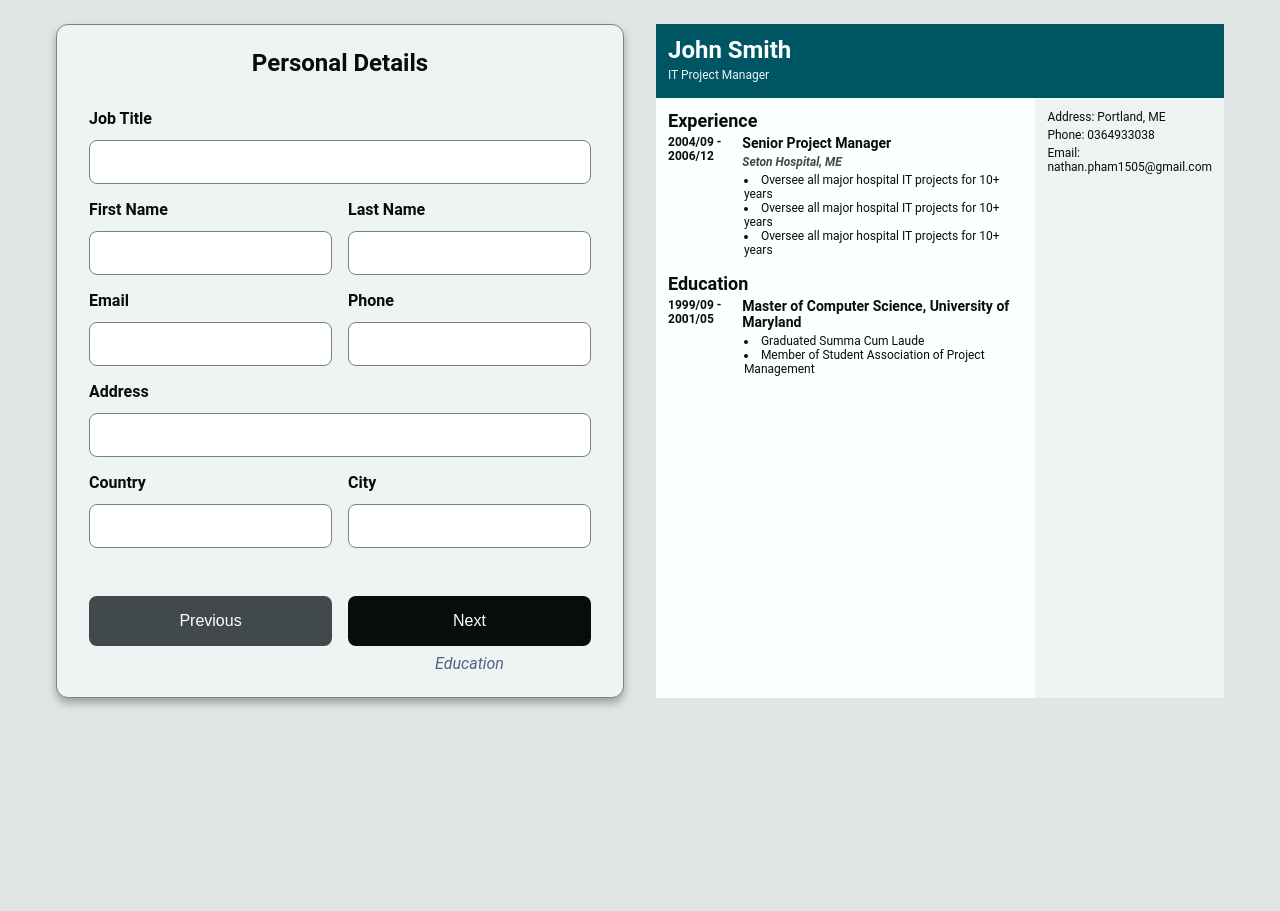
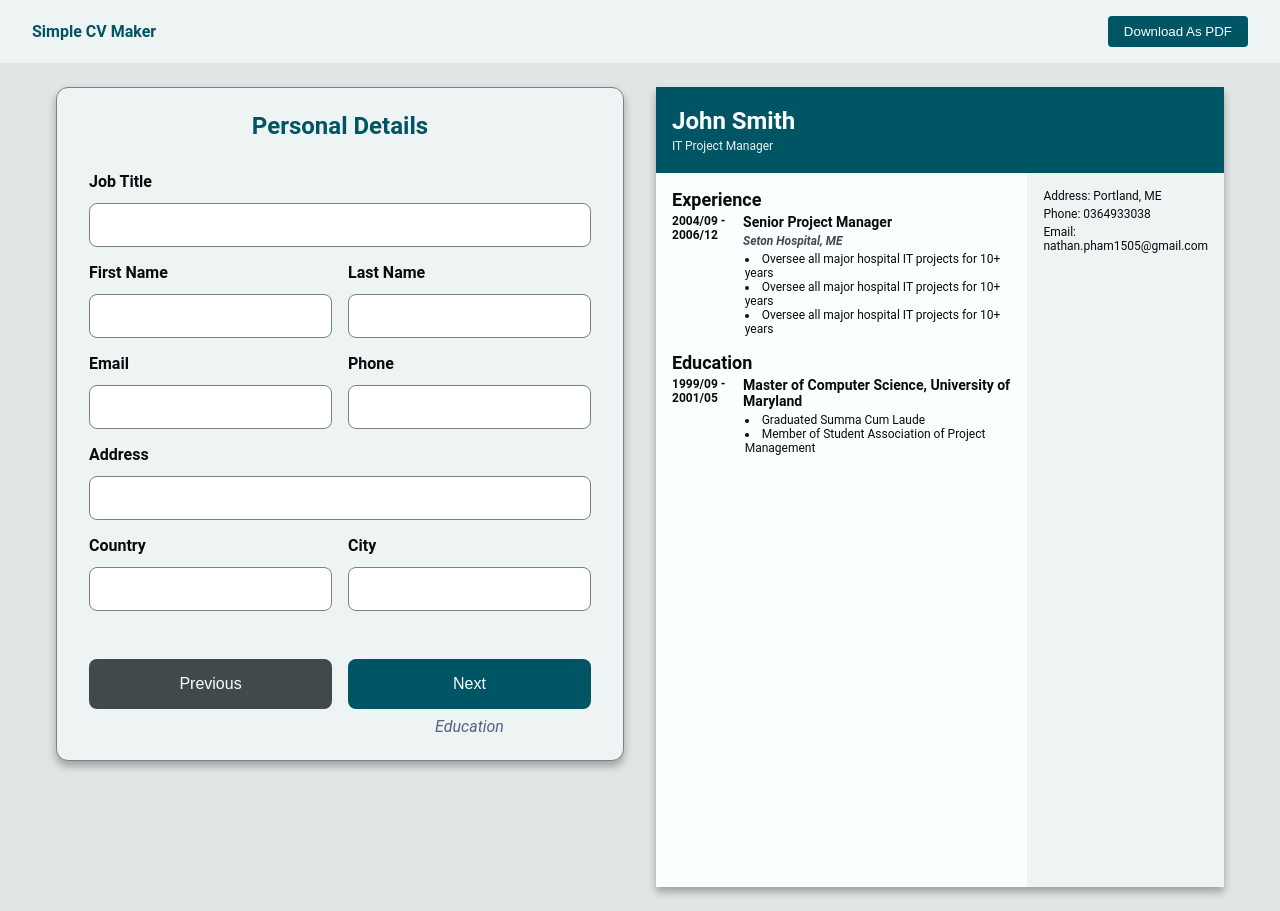
Before and after one commit to NgocPMT/react-cv-application, a React (Vite) app: page / in a window 1280 px wide. Before the commit the page ends 800 px from the top, so only its background shows below. Built offline with nearby package versions, Linux system fonts and the light colour scheme.

Commit message:
implement navbar with styling, adjust cv preview spacing

```diff
--- a/src/components/App.jsx
+++ b/src/components/App.jsx
@@ -1,4 +1,5 @@
 import { useEffect, useState } from "react";
+import Navbar from "./Navbar";
 import "../css/App.css";
 
 export default function App() {
@@ -86,6 +87,8 @@ export default function App() {
   }, []);
 
   return (
+    <>
+      <Navbar />
       <div className="body-wrapper">
         <div className="form-container">
           <Form title={forms[0]} index={0} formIndex={formIndex}>
@@ -184,7 +187,15 @@ export default function App() {
           </div>
         </div>
 
-      {isMobile && isPreviewOpen && <div className="preview-backdrop"></div>}
+        {isMobile && isPreviewOpen && (
+          <div
+            className="preview-backdrop"
+            onClick={togglePreview}
+            role="button"
+            aria-label="Close preview"
+            tabIndex={0}
+          ></div>
+        )}
         {(!isMobile || isPreviewOpen) && (
           <>
             <div className="cv-preview">
@@ -219,7 +230,9 @@ export default function App() {
                     <h3>Master of Computer Science, University of Maryland</h3>
                     <ul>
                       <li>Graduated Summa Cum Laude</li>
-                    <li>Member of Student Association of Project Management</li>
+                      <li>
+                        Member of Student Association of Project Management
+                      </li>
                     </ul>
                   </div>
                 </div>
@@ -234,6 +247,7 @@ export default function App() {
           </>
         )}
       </div>
+    </>
   );
 }
 
--- /dev/null
+++ b/src/components/Navbar.jsx
@@ -0,0 +1,12 @@
+import "../css/Navbar.css";
+
+export default function Navbar() {
+  return (
+    <header>
+      <p>Simple CV Maker</p>
+      <nav>
+        <button>Download As PDF</button>
+      </nav>
+    </header>
+  );
+}
--- a/src/css/App.css
+++ b/src/css/App.css
@@ -95,6 +95,7 @@ section.form {
 
 .form-title {
   margin-bottom: 2rem;
+  color: var(--primary);
 }
 
 .field-group {
@@ -137,12 +138,12 @@ section.form {
   padding: 1rem;
   border: none;
   border-radius: 0.5rem;
-  background-color: var(--text);
+  background-color: var(--primary);
   color: var(--bg-light);
   font-size: 1rem;
   margin-bottom: 1rem;
   cursor: pointer;
-  transition: background-color 0.3s, color 0.3s;
+  transition: all 0.3s;
 }
 
 .buttons button:not(.disabled):hover {
@@ -150,7 +151,7 @@ section.form {
   transform: translateY(-1px);
 }
 
-.form .preview-btn {
+.buttons .preview-btn {
   background-color: var(--info);
   color: var(--bg-light);
 }
@@ -205,6 +206,10 @@ button.disabled {
 .cv-preview h2,
 .cv-preview h3 {
   margin-bottom: 0.25rem;
+}
+
+.cv-preview h1 {
+  margin-top: 0.25rem;
 }
 
 .experience,
@@ -270,25 +275,35 @@ button.disabled {
     padding: 1.5rem 3.5rem;
     display: grid;
     grid-template-columns: 1fr 1fr;
+    grid-template-rows: auto 1fr;
     gap: 2rem;
+  }
+
+  .form-container {
+    grid-area: 1 / 1 / 2 / 2;
   }
 
   .cv-preview {
     position: static;
     width: 100%;
     font-size: 0.75rem;
+    min-height: 50rem;
+    grid-area: 1 / 2 / 3 / 3;
+    border: none;
+    box-shadow: 0px 5px 8px rgba(0, 0, 0, 0.3);
+    overflow: hidden;
   }
 
   .cv-preview .cv-header {
-    padding: 0.75rem;
+    padding: 1rem;
   }
 
   .cv-preview .cv-main {
-    padding: 0.75rem;
+    padding: 1rem;
   }
 
   .cv-preview .personal-info {
-    padding: 0.75rem;
+    padding: 1rem;
   }
 
   .form-container {
--- /dev/null
+++ b/src/css/Navbar.css
@@ -0,0 +1,27 @@
+header {
+  background-color: var(--bg);
+  display: flex;
+  justify-content: space-between;
+  align-items: center;
+  padding: 1rem 2rem;
+}
+
+header p {
+  font-weight: bold;
+  color: var(--primary);
+}
+
+nav button {
+  background-color: var(--primary);
+  color: var(--bg-light);
+  border: none;
+  border-radius: 0.25rem;
+  padding: 0.5rem 1rem;
+  cursor: pointer;
+  transition: all 0.3s;
+}
+
+nav button:hover {
+  opacity: 0.8;
+  transform: translateY(-1px);
+}
```
Lines whose indentation alone changed are shown as unchanged.
